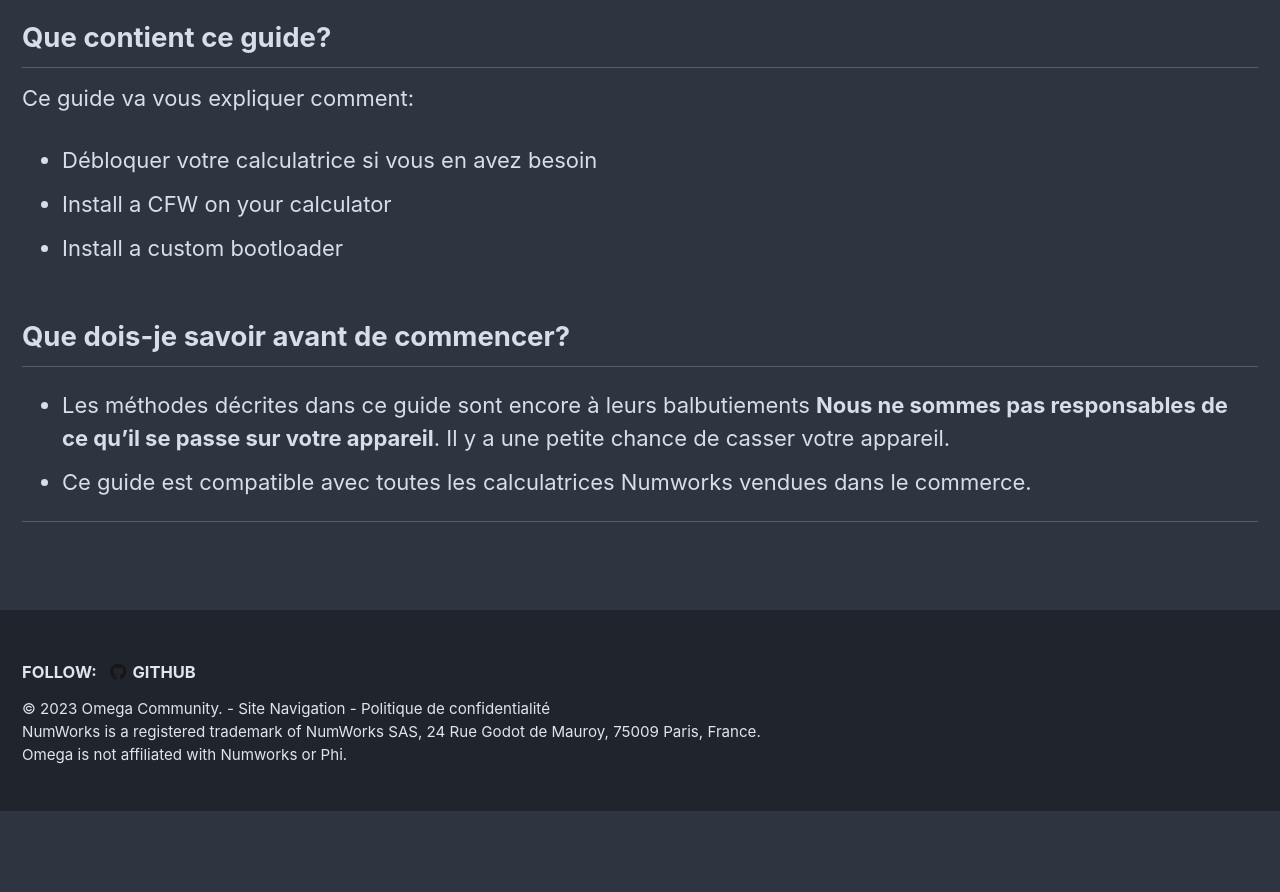
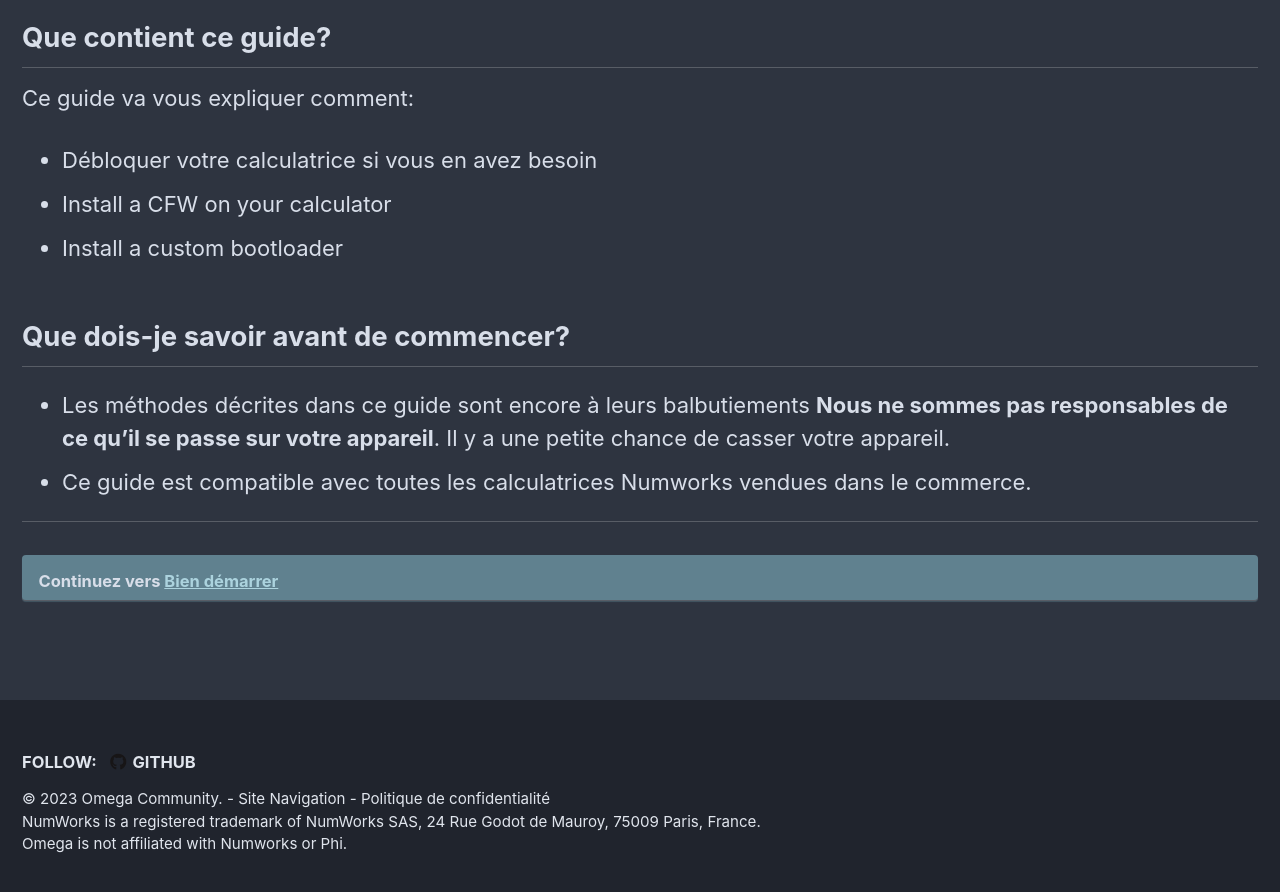
Before and after one commit to Omega-Numworks/Omega-Guide, a Jekyll site: the page built from _pages/fr_FR/home.md, in a window 1280 px wide and 900 px high, scrolled down 1186 px. Shown: the top 892 px of the window. Built offline with Jekyll 4.4.1, drawn with Linux system fonts in a browser that asks for light colours; comment, search, counter and statistics services are not loaded; before the commit the page ends 1997 px from its top, so only the background shows below that.

Commit message:
Update home.md

```diff
--- a/_pages/fr_FR/home.md
+++ b/_pages/fr_FR/home.md
@@ -36,3 +36,6 @@
 * Ce guide est compatible avec toutes les calculatrices Numworks vendues dans le commerce.
 
 ___
+
+## Continuez vers [Bien démarrer](get-started)
+{: .notice--primary}
```
